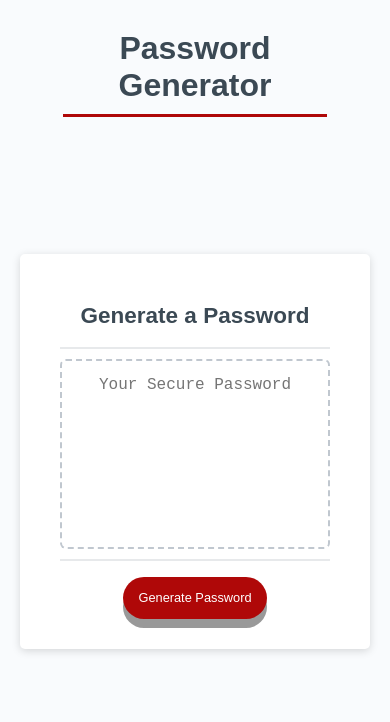
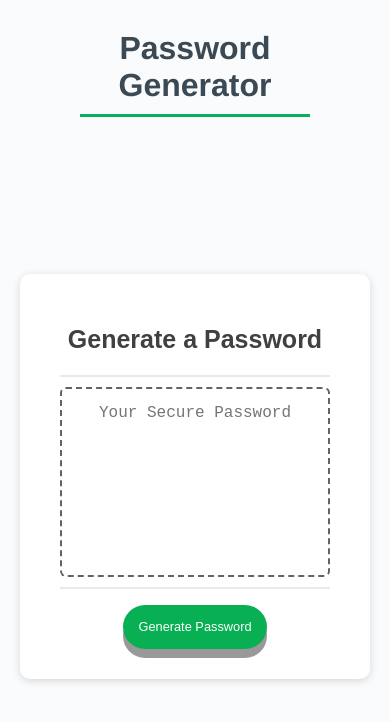
Before and after one commit to embleem/password-generator, a plain HTML site: page index.html in a window 390 px wide. Drawn offline with Linux system fonts and the light colour scheme.

Commit message:
Changed CSS styles around and adjusted media queries

```diff
--- a/assets/style.css
+++ b/assets/style.css
@@ -9,13 +9,13 @@
 html,
 body,
 .bodyWrap {
-  height: 100%;
+  height: 50%;
   margin: 0;
   padding: 0;
 }
 
 body {
-  font-family: sans-serif;
+  font-family: Arial, Helvetica, sans-serif;
   background-color: #f9fbfd;
 }
 
@@ -29,33 +29,35 @@ body {
 
 header {
   text-align: center;
-  padding: 20px;
+  font: bold;
+  padding: 40px;
   padding-top: 0px;
   color: hsl(206, 17%, 28%);
 }
 
 header h1 {
+  font-family: 'Franklin Gothic Medium', 'Arial Narrow', Arial, sans-serif;
   border-bottom: 3px solid;
-  border-color: hsl(360, 91%, 36%);
+  border-color: hsl(150, 91%, 36%);
   padding-bottom: 10px;
   margin: 0 auto 35px auto;
   width: 30%;
   margin-bottom: 5px;
 }
 
-/* box Container Styles */
+/* Box Styles */
 
 .box {
   background-color: hsl(0, 0%, 100%);
-  border-radius: 5px;
-  border-width: 1px;
+  border-radius: 10px;
+  border-width: 5px;
   box-shadow: rgba(0, 0, 0, 0.15) 0px 2px 8px 0px;
-  color: hsl(206, 17%, 28%);
-  font-size: 18px;
+  color: hsl(0, 0%, 25%);
+  font-size: 20px;
   margin: 0 auto;
   max-width: 800px;
   padding: 30px 40px;
-  margin-top: 7%
+  margin-top: 1%
 }
 
 .box-header::after {
@@ -92,26 +94,26 @@ header h1 {
 
 .button {
   border: none;
-  background-color: hsl(360, 91%, 36%);
-  border-radius: 25px;
-  box-shadow: rgba(0, 0, 0, 0.1) 0px 1px 6px 0px rgba(0, 0, 0, 0.2) 0px 1px 1px
+  background-color: hsl(147, 91%, 36%);
+  border-radius: 30px;
+  box-shadow: rgba(0, 0, 0, 0.719) 0px 1px 6px 0px rgba(0, 0, 0, 0.2) 0px 1px 1px
     0px;
   color: hsl(0, 0%, 100%);
   display: inline-block;
-  font-size: 22px;
-  line-height: 22px;
+  font-size: 25px;
+  line-height: 24px;
   margin: 16px 16px 16px 20px;
-  padding: 14px 34px;
+  padding: 15px 35px;
   box-shadow: 0 9px  #999;
   text-align: center;
   cursor: pointer;
 }
 
-.button:hover {background-color: rgb(212, 11, 11)}
+.button:hover {background-color: rgb(0, 218, 127)}
 
 .button:active {
-  background-color: rgb(87, 4, 4);
-  box-shadow: 0 5px #666;
+  background-color: rgb(1, 126, 78);
+  box-shadow: 0 5px #131313;
   transform: translateY(4px);
 }
 
@@ -136,7 +138,7 @@ header h1 {
   text-align: center;
   margin-top: 10px;
   margin-bottom: 10px;
-  border: 2px dashed #c0c7cf;
+  border: 2px dashed #636363;
   border-radius: 6px;
   resize: none;
   overflow: hidden;
```
Also changed, not shown: script.js (+9 -13 lines).
